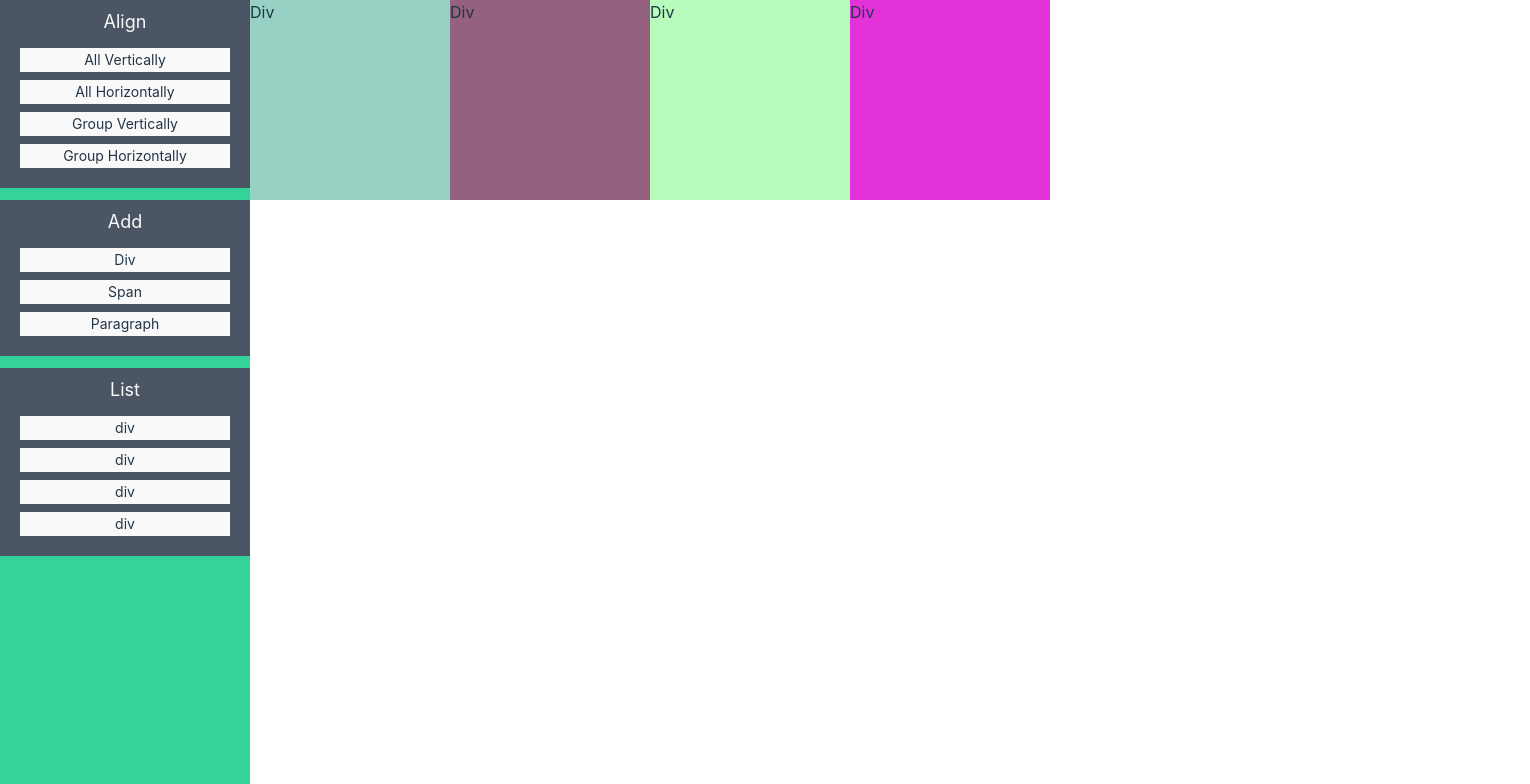
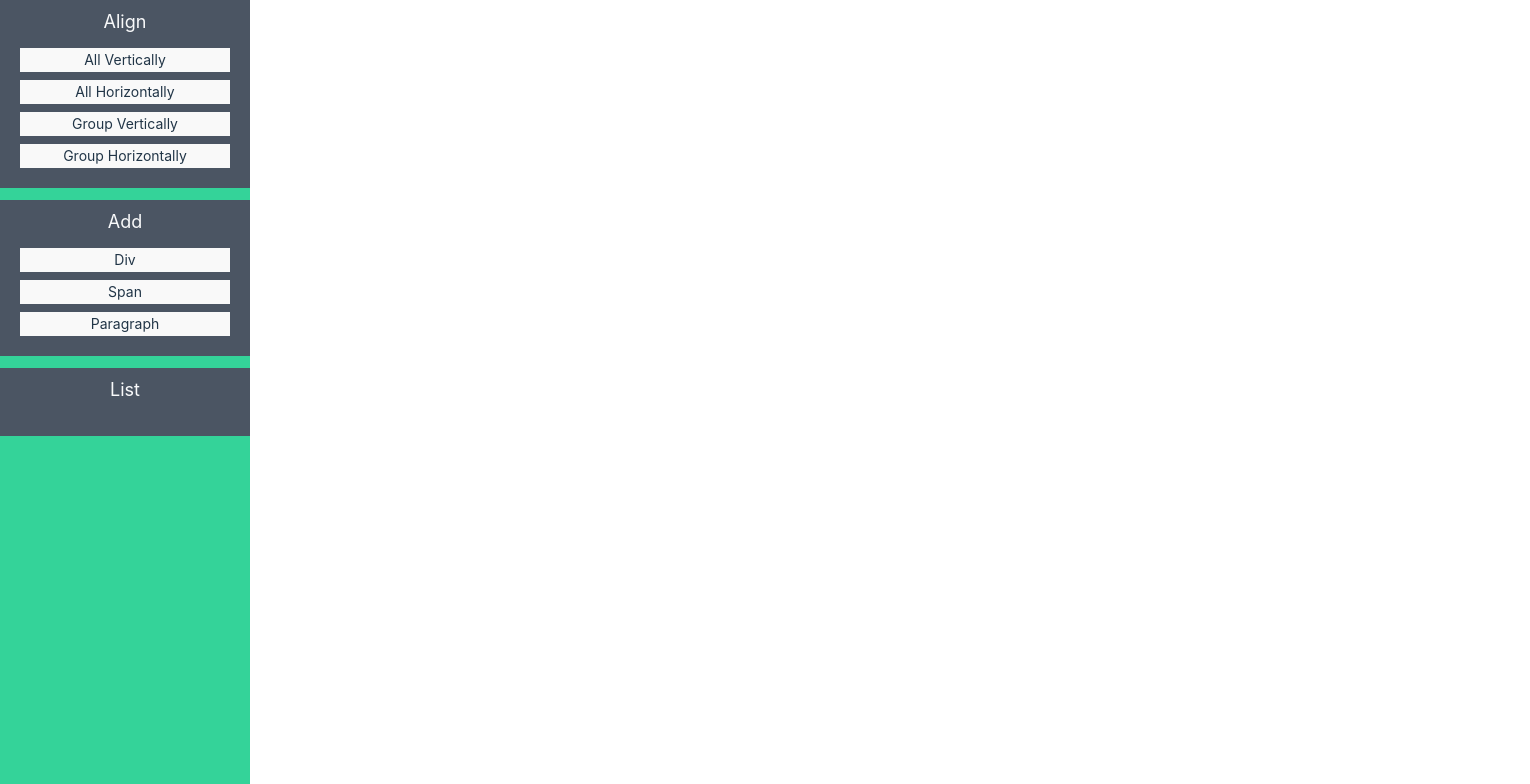
Before and after one commit to 2duckchun/yune, a React (Vite) app: page / in a window 1280 px wide. Shown: the top 784 px of the page, 1530 px wide, since content can reach past the window. Built offline with nearby package versions, Linux system fonts and the light colour scheme.

Commit message:
feat: add feature select multiple element when pushing shite key

```diff
--- a/src/contexts/element-state-manage-context.ts
+++ b/src/contexts/element-state-manage-context.ts
@@ -9,53 +9,19 @@ import {
 import { createContext, useCallback, useContext, useState } from 'react'
 import { v4 as uuidv4 } from 'uuid'
 import update from 'immutability-helper'
+import { useKeyboardObserver } from '@/hooks/use-keyboard-observer'
 
 export const ElementStateStateContext = createContext<ReturnType<
   typeof useElementStateManagingHook
 > | null>(null)
 
 export const useElementStateManagingHook = () => {
+  const { keyPressed } = useKeyboardObserver()
   const [elementList, setElementList] = useState<
     (CustomElement | CustomElementGroup)[]
-  >([
-    {
-      id: uuidv4(),
-      isGroup: false,
-      tag: 'div',
-      color: getRandomHexColorCode(),
-      height: 200,
-      width: 200,
-      isSelected: false
-    },
-    {
-      id: uuidv4(),
-      isGroup: false,
-      tag: 'div',
-      color: getRandomHexColorCode(),
-      height: 200,
-      width: 200,
-      isSelected: false
-    },
-    {
-      id: uuidv4(),
-      isGroup: false,
-      tag: 'div',
-      color: getRandomHexColorCode(),
-      height: 200,
-      width: 200,
-      isSelected: false
-    },
-    {
-      id: uuidv4(),
-      isGroup: false,
-      tag: 'div',
-      color: getRandomHexColorCode(),
-      height: 200,
-      width: 200,
-      isSelected: false
-    }
-  ])
+  >([])
   const [globalAlign, setGlobalAlign] = useState<GlobalAlign>('horizontal')
+  const [selectedElementList, setSelectedElementList] = useState<string[]>([])
 
   const moveElement = useCallback((dragIndex: number, hoverIndex: number) => {
     setElementList((prevCards: (CustomElement | CustomElementGroup)[]) =>
@@ -78,6 +44,30 @@ export const useElementStateManagingHook = () => {
     setElementList([...currentElementList, element])
   }
 
+  const setSelectElement = (id: string) => {
+    const currentSelectedElementList = [...selectedElementList]
+    const isPushedShiftKey = keyPressed.has('Shift')
+    // 쉬프트를 누르고 선택할 경우
+    if (isPushedShiftKey) {
+      setSelectedElementList([...currentSelectedElementList, id])
+      return
+    }
+
+    // 선택된 엘리먼트 재 선택시
+    if (currentSelectedElementList.includes(id)) {
+      setSelectedElementList(
+        currentSelectedElementList.filter((element) => element !== id)
+      )
+      return
+    }
+
+    // 선택되지 않은 엘리먼트 선택시
+    if (currentSelectedElementList.length !== 0) {
+      setSelectedElementList([id])
+      return
+    }
+  }
+
   const setGlobalAlignHander = (direction: GlobalAlign) => {
     setGlobalAlign(direction)
   }
@@ -85,10 +75,12 @@ export const useElementStateManagingHook = () => {
   return {
     elementList,
     globalAlign,
+    selectedElementList,
     setElementList,
     setGlobalAlignHander,
     addNewElement,
-    moveElement
+    moveElement,
+    setSelectElement
   }
 }
 
```
